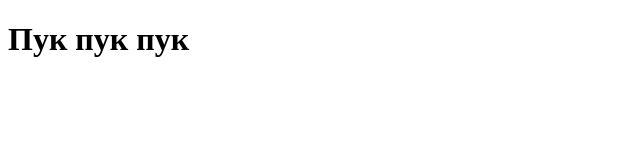
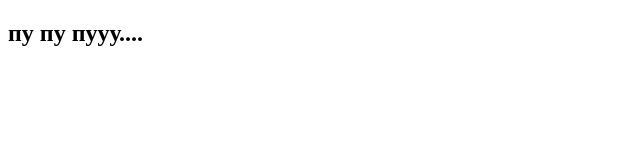
Before and after one commit to Adele-Eleda/first-project, a plain HTML site: page index.html in a window 1280 px wide. Shown: the whole page, without its empty margins (0-640 px from the left). Drawn offline with Linux system fonts and the light colour scheme.

Commit message:
коммит

```diff
--- a/index.html
+++ b/index.html
@@ -7,7 +7,7 @@
 </head>
 <body>
     <header>
-        <h1>Пук пук пук</h1>
+        <h2>пу пу пууу....</h2>
     </header>
 </body>
 </html>
```
